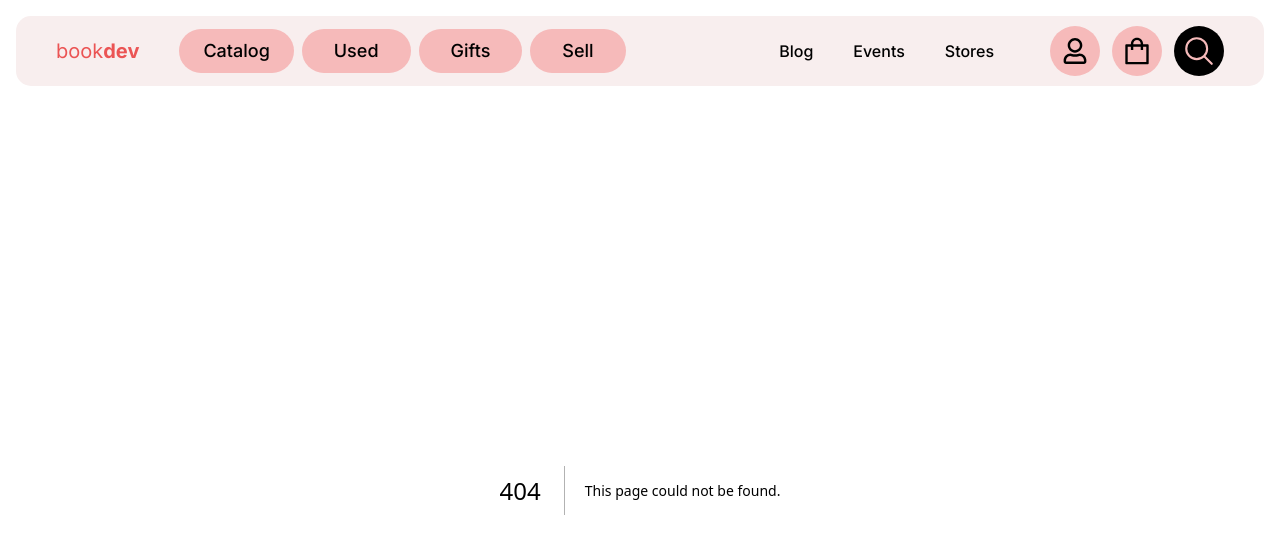
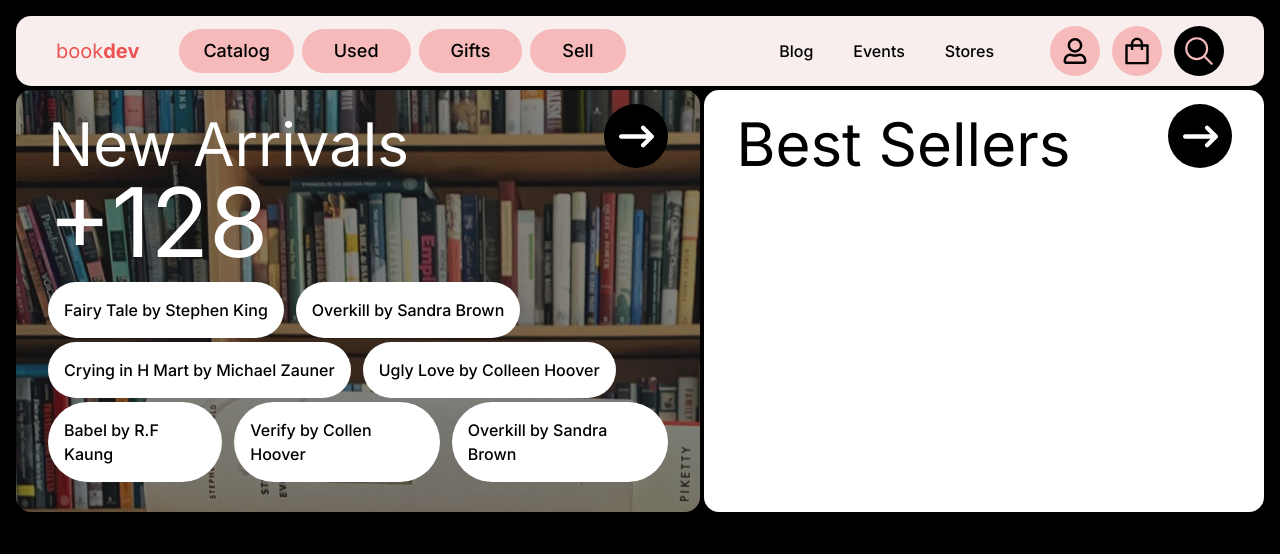
Before and after one commit to denimozh/bookdev, a Next.js app: page /catalog in a window 1280 px wide. Before the commit this address had no page. Shown: the top 554 px of the page. Built offline with nearby package versions, Linux system fonts and the light colour scheme.

Commit message:
Finished Main Page - Started on Catalog Page

```diff
--- /dev/null
+++ b/src/app/catalog/page.tsx
@@ -0,0 +1,70 @@
+import React from 'react'
+import { FaArrowRightLong } from "react-icons/fa6";
+
+
+const CatalogPage = () => {
+  return (
+    <div className='h-[96vh] px-4'>
+        <div className='flex flex-row h-[55%] gap-1'>
+            <div className="w-[55%] bg-catalogBooks bg-auto rounded-[15px] bg-blend-soft-light bg-stone-700"  >
+                <div className='flex flex-col px-8 justify-between h-[100%] pb-10'>
+                    <div className='flex flex-row justify-between items-center' >
+                        <div className='text-white pt-6 '>
+                            <p className='text-6xl'>New Arrivals</p>
+                        </div>
+                        <div className='pt-2'>
+                            <div className='z-1 bg-black h-16 w-16 rounded-full flex items-center justify-center'>
+                                <FaArrowRightLong className='text-[35px] text-white'/>
+                            </div>
+                        </div>
+                    </div>
+                    <div className='text-white'>
+                        <p className='text-8xl'>+128</p>
+                        <div className='flex flex-col pt-3 gap-1'>
+                            <div className='flex flex-row gap-3'>
+                                <p className='font-medium bg-white p-4 text-black rounded-full'>Fairy Tale by Stephen King</p>
+                                <p className='font-medium bg-white p-4 text-black rounded-full'>Overkill by Sandra Brown</p>
+                            </div>
+                            <div className='flex flex-row gap-3'>
+                                <p className='font-medium bg-white p-4 text-black rounded-full'>Crying in H Mart by Michael Zauner</p>
+                                <p className='font-medium bg-white p-4 text-black rounded-full'>Ugly Love by Colleen Hoover</p>
+                            </div>
+                            <div className='flex flex-row gap-3'>
+                                <p className='font-medium bg-white p-4 text-black rounded-full'>Babel by R.F Kaung</p>
+                                <p className='font-medium bg-white p-4 text-black rounded-full'>Verify by Collen Hoover</p>
+                                <p className='font-medium bg-white p-4 text-black rounded-full'>Overkill by Sandra Brown</p>
+                            </div>
+                        </div>
+                    </div>
+                </div>
+            </div>
+            <div className='w-[45%] bg-white rounded-[15px]'>
+                <div className='flex flex-col px-8 h-[55%] gap-1'>
+                    <div className='flex flex-row items-center justify-between'>
+                        <div className='text-black pt-6'>
+                            <p className='text-6xl'>Best Sellers</p>
+                        </div>
+                        <div className='pt-2'>
+                                <div className='z-1 bg-black h-16 w-16 rounded-full flex items-center justify-center'>
+                                    <FaArrowRightLong className='text-[35px] text-white'/>
+                                </div>
+                        </div>
+                    </div>
+                </div>
+            </div>
+        </div>
+        <div className='h-1/5'>
+                <div>
+                    <p>Best Sellers</p>
+                </div>
+        </div>
+        <div className='h-2/5'>
+            <div>
+                    <p>Best Sellers</p>
+                </div>
+        </div>
+    </div>
+  )
+}
+
+export default CatalogPage
--- a/tailwind.config.ts
+++ b/tailwind.config.ts
@@ -12,6 +12,7 @@ const config: Config = {
         "gradient-radial": "radial-gradient(var(--tw-gradient-stops))",
         "gradient-conic":
           "conic-gradient(from 180deg at 50% 50%, var(--tw-gradient-stops))",
+        "catalogBooks": "url('../components/images/catalogBooks.jpg')"
       },
     },
   },
```
Also changed, not shown: src/components/images/catalogBooks.jpg (added).
